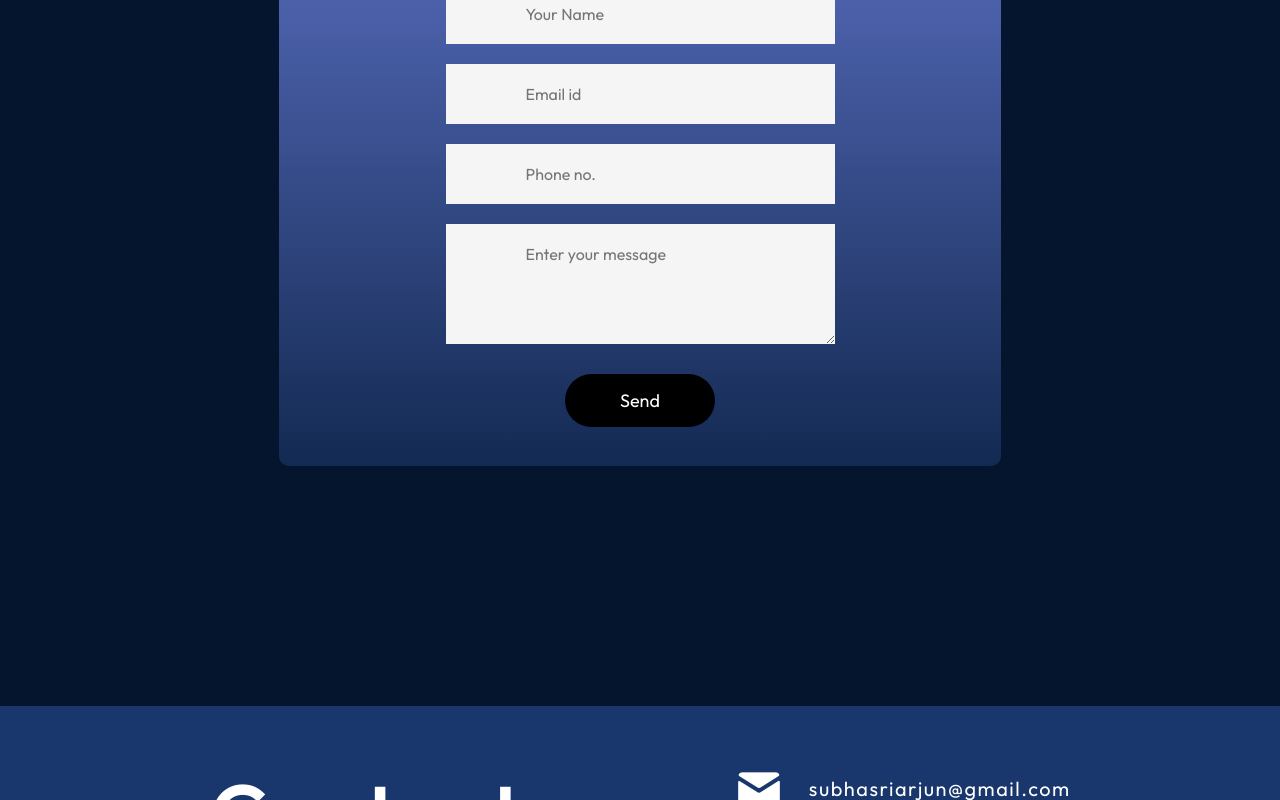
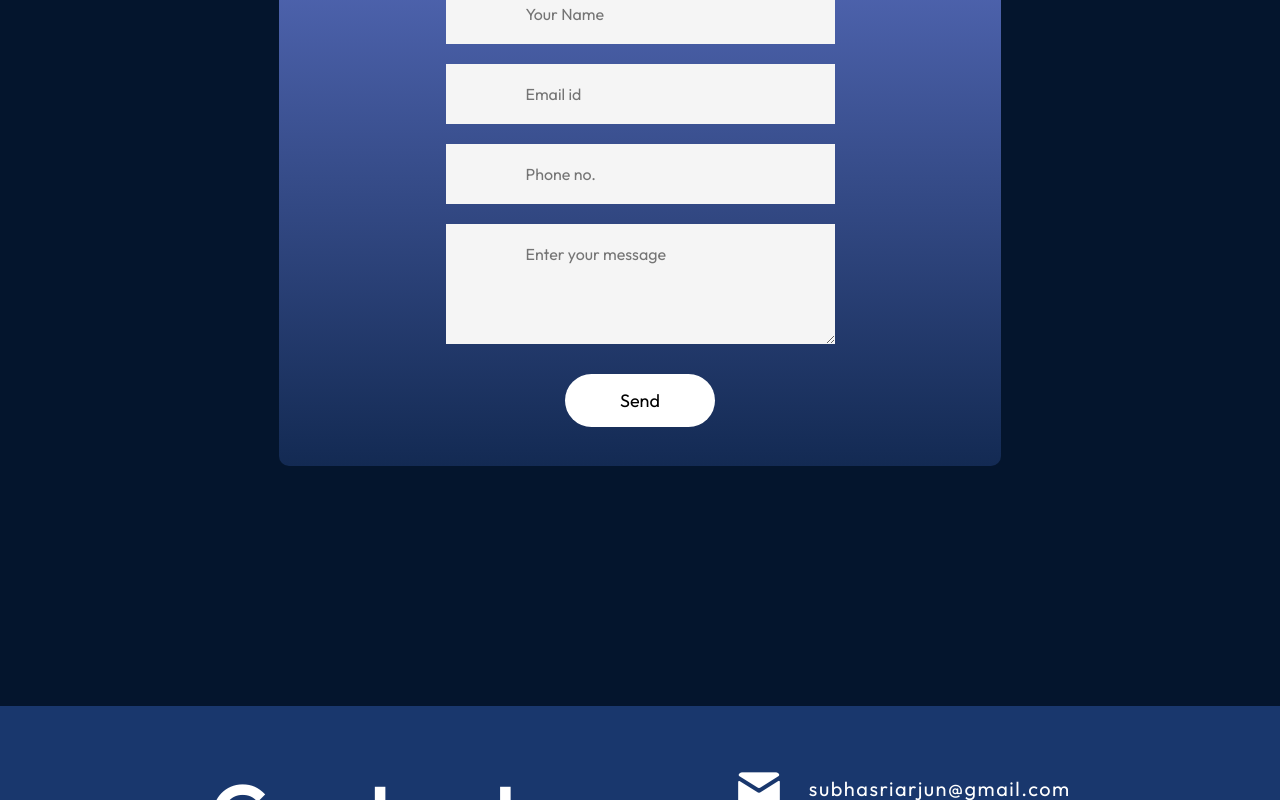
Before and after one commit to Subhasrimax/My-Portfolio, a React (Vite) app: page / in a window 1280 px wide. In both pictures the pointer is over the button "Send". Shown: the part 5180-5980 px from the top of the page. Built offline with nearby package versions, Linux system fonts and the light colour scheme.

Commit message:
Contactform updated

```diff
--- a/src/components/ContactForm/ContactForm.module.css
+++ b/src/components/ContactForm/ContactForm.module.css
@@ -50,6 +50,11 @@ form button{
     border-radius: 30px;
 }
 
+form button:hover {
+    background-color: white;
+    color: black;
+}
+
 @media screen and (max-width: 830px) {
     .container {
       flex-direction: column;
```
